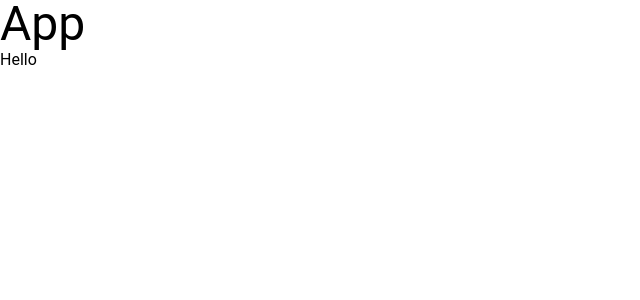
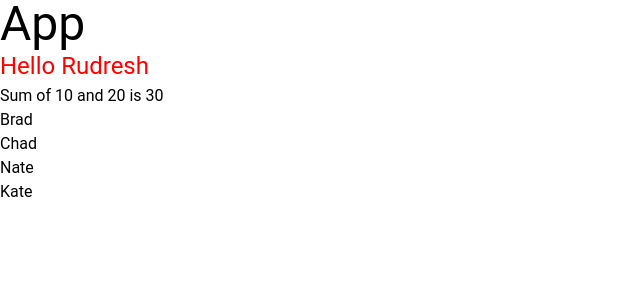
Before and after one commit to rudreshpatre/react-apps, a React (Vite) app in the folder first-react-app/: page / in a window 1280 px wide. Shown: the top 300 px of the page, without its empty margins (0-640 px from the left). Built offline with nearby package versions, Linux system fonts and the light colour scheme.

Commit message:
Basic Jsx syntax variations

```diff
--- a/first-react-app/src/App.jsx
+++ b/first-react-app/src/App.jsx
@@ -1,10 +1,24 @@
 import React from 'react'
 
+
+
 const App = () => {
+  const name = "Rudresh";
+  var x = 10;
+  var y = 20;
+  var names = ['Brad','Chad','Nate','Kate'];
+  var loggedIn = false;
   return (
     <div>
         <div className="text-5xl"> App</div>
-        <p>Hello</p>
+        <p style={{color:'red', fontSize:'24px'}}>Hello {name}</p>
+        <p>Sum of {x} and {y} is {x+y}</p>
+        <ul>
+          {names.map((name)=>(
+            <li>{name}</li>
+          ))}
+        </ul>
+        {loggedIn && <h1>Hello Member!</h1>}
     </div>
   );
 };
```
